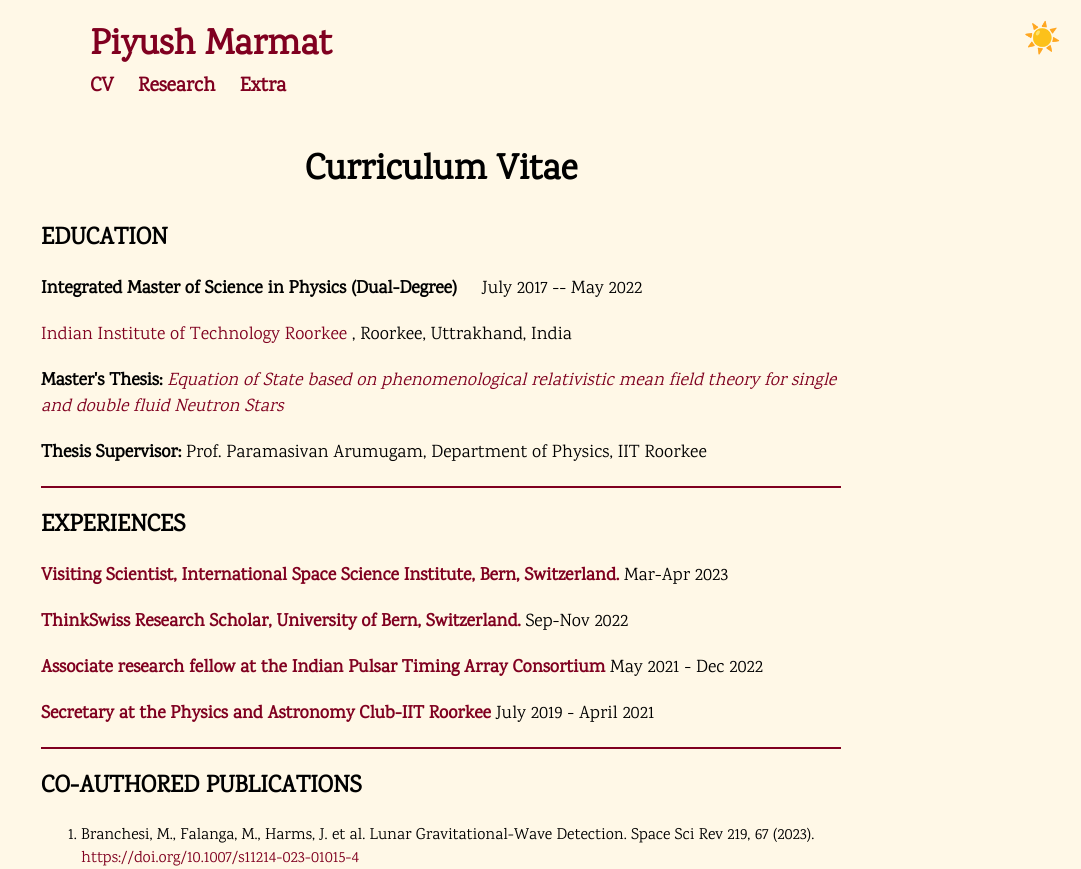
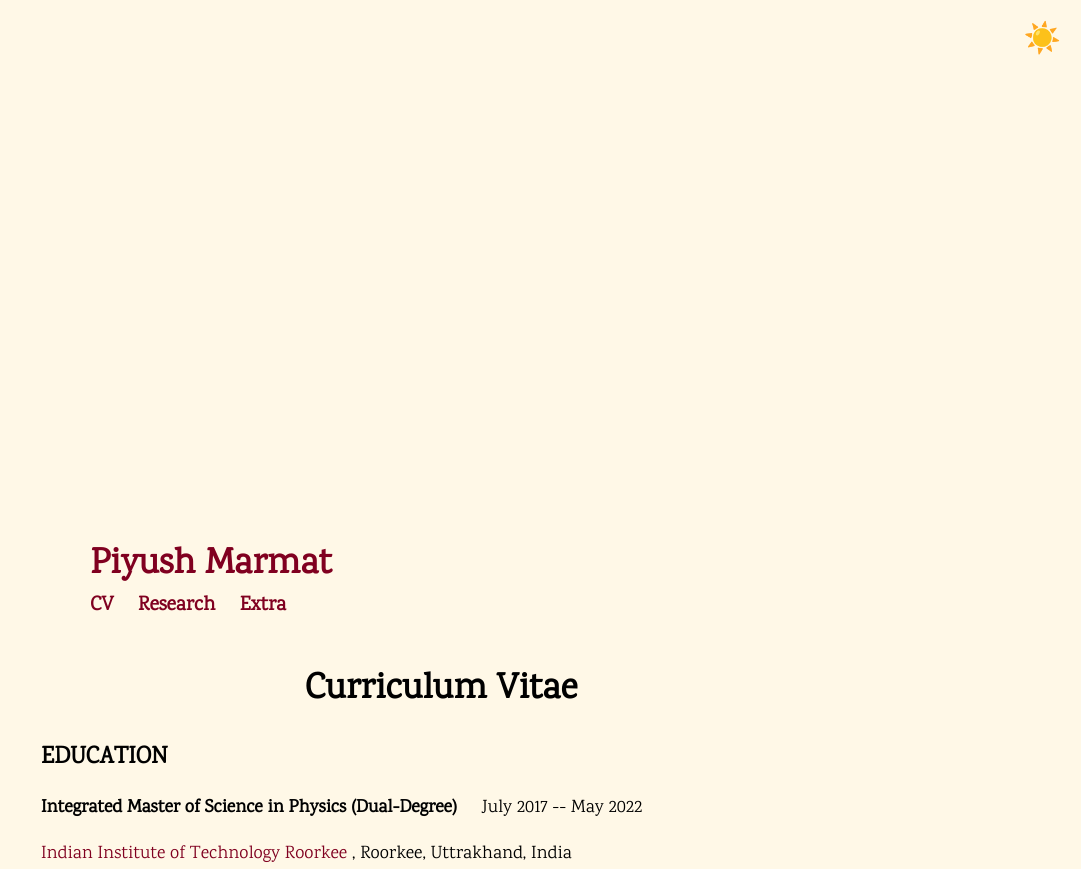
Before and after one commit to UV-1999/uv-1999.github.io, a PHP site: page /cv.html in a window 1280 px wide. Shown: the top 869 px of the page, without its empty margins (199-1280 px from the left). Run offline with PHP 8.4, Linux system fonts and the light colour scheme; some libraries are stand-ins or nearby versions; some web fonts are replaced.

Commit message:
Update main.css

```diff
--- a/main.css
+++ b/main.css
@@ -12,15 +12,12 @@ body.dark-mode {
 header {
             background-color: #fff8e7;
             color: #800020;
-            background-size: cover;
-            background-position: center;
-            height: auto; /* Make it full screen */
-            width: auto; /* Make it full screen */
+            height: 600px; /* Make it full screen */
             max-width: 800px;
             padding:20px 20px 0px 20px;
             display: flex;
             flex-direction: column;
-            justify-content: bottom;
+            justify-content: flex-end;
             align-items: center;
             text-align: left;
             transition: background-color 0.3s, color 0.3s;
```
